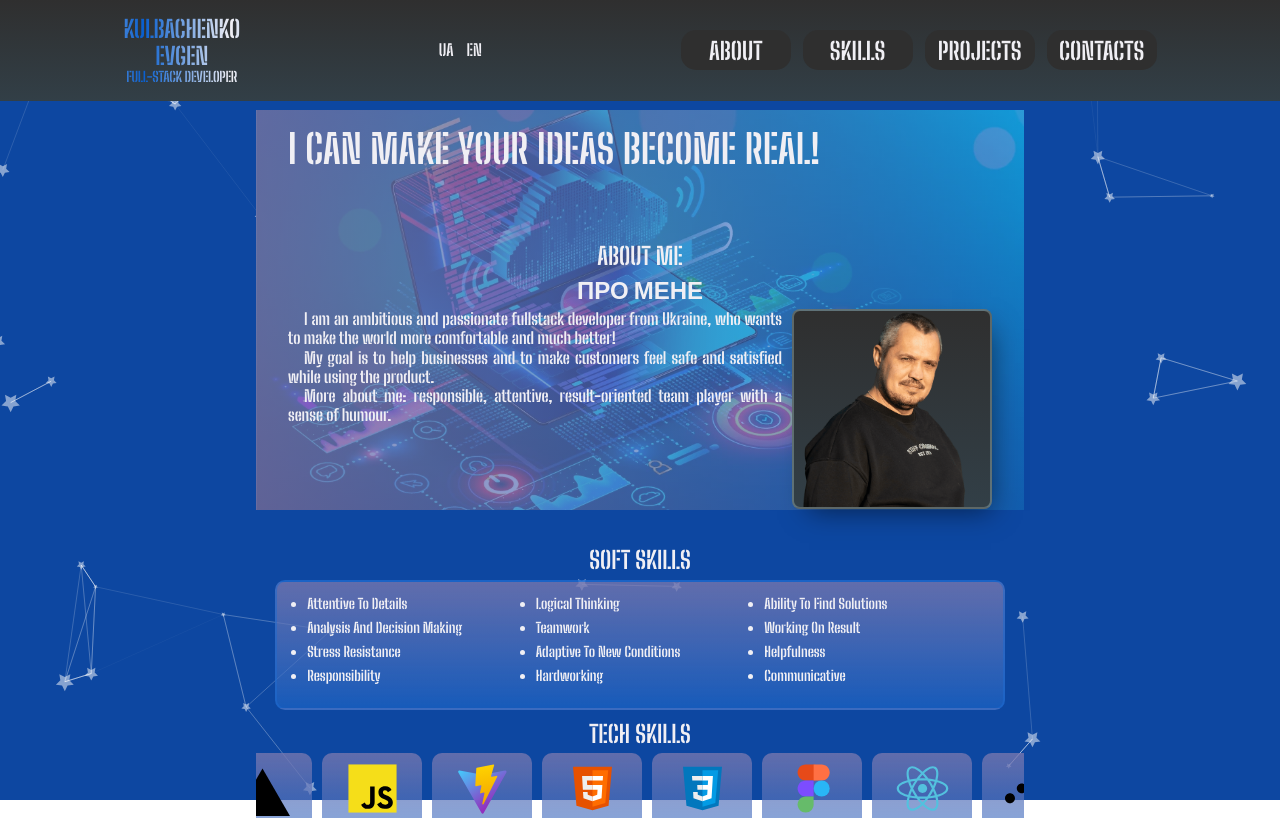
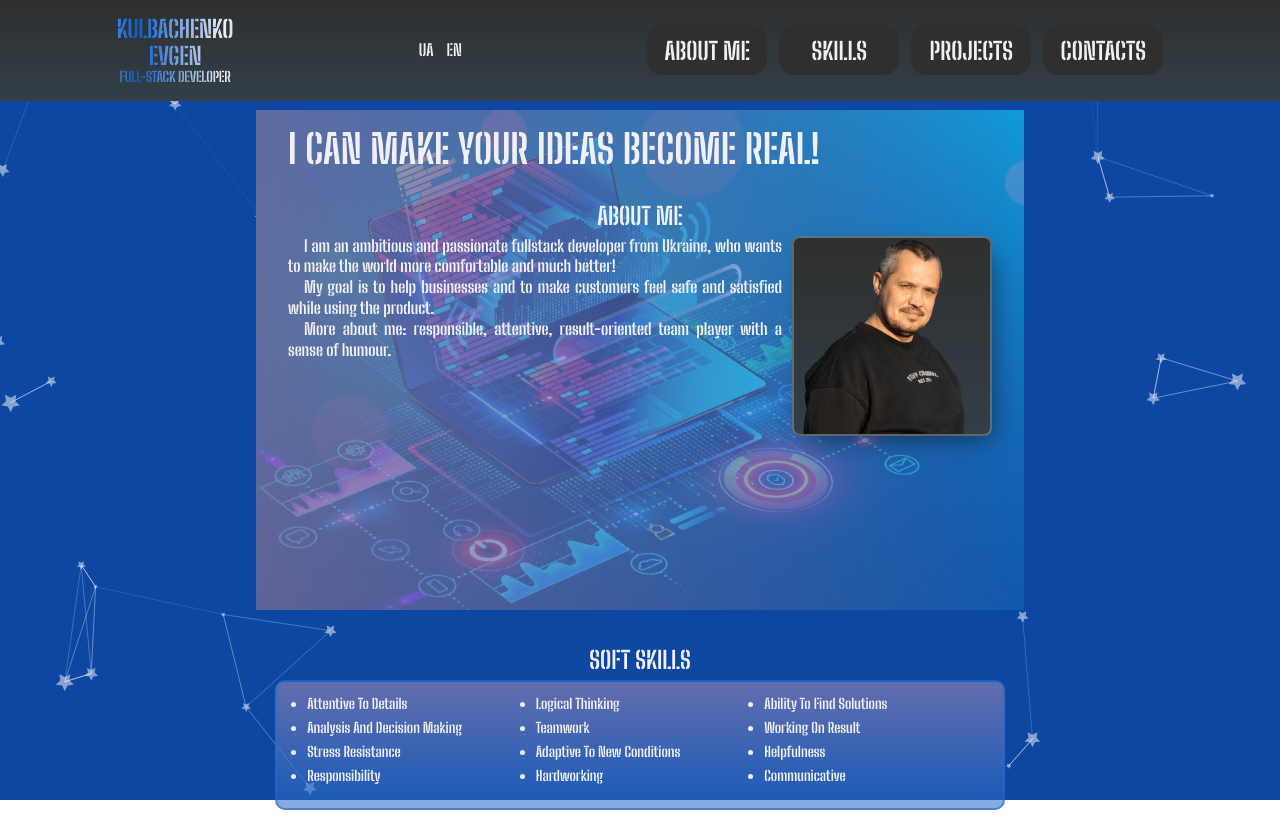
Before and after one commit to EevgenK/Portfolio-React, a React (Vite) app: page / in a window 1280 px wide. Shown: the top 818 px of the page. Built offline with nearby package versions, Linux system fonts and the light colour scheme.

Commit message:
check mob

```diff
--- a/src/components/About/About.module.css
+++ b/src/components/About/About.module.css
@@ -6,6 +6,11 @@
   text-align: justify;
   @media screen and (min-width: 768px) {
     font-size: 16px;
+    line-height: 1.3rem;
+  }
+  @media screen and (min-width: 1440px) {
+    font-size: 18px;
+    line-height: 1.5rem;
   }
 }
 .photo {
@@ -18,4 +23,7 @@
   @media screen and (min-width: 768px) {
     width: 200px;
   }
+  @media screen and (min-width: 1440px) {
+    width: 250px;
+  }
 }
--- a/src/components/About/About.tsx
+++ b/src/components/About/About.tsx
@@ -8,7 +8,7 @@ const About = () => {
   return (
     <>
       <SectionTitle text={t('about.second_title')} />
-      <SectionTitle text="ПРО МЕНЕ" />
+
       <p className={s.description}>
         <img
           className={s.photo}
--- a/src/components/Hero/Hero.module.css
+++ b/src/components/Hero/Hero.module.css
@@ -4,7 +4,7 @@
   background-repeat: no-repeat;
   background-position: center;
   background-size: cover;
-  height: 400px;
+  height: 500px;
   margin-top: 90px;
   @media screen and (min-width: 768px) {
     margin-top: 110px;
@@ -15,5 +15,5 @@
   text-transform: uppercase;
   font-style: normal;
   color: var(--grey);
-  margin-bottom: 70px; /*TEMPORARY*/
+  margin-bottom: 30px; /*TEMPORARY*/
 }
--- a/src/components/NavBar/NavBar.module.css
+++ b/src/components/NavBar/NavBar.module.css
@@ -20,8 +20,8 @@
 } */
 
 .card {
-  width: 110px;
-  height: 40px;
+  width: 120px;
+  height: 50px;
   background: var(--main-color);
   display: flex;
   justify-content: center;
--- a/src/components/NavBar/NavBar.tsx
+++ b/src/components/NavBar/NavBar.tsx
@@ -1,30 +1,32 @@
 import { FC } from 'react';
 import s from './NavBar.module.css';
+import { useTranslation } from 'react-i18next';
 interface NavBarProps {
   modal?: boolean | string;
   close?: () => void;
 }
 const NavBar: FC<NavBarProps> = ({ modal, close }) => {
+  const { t } = useTranslation();
   return (
     <ul className={modal ? s.modal_menu : s.list}>
       <li className={s.card}>
         <a onClick={() => modal && close?.()} href="#about">
-          About
+          {t('navigation.about')}
         </a>
       </li>
       <li className={s.card}>
         <a onClick={() => modal && close?.()} href="#soft skills">
-          Skills
+          {t('navigation.skills')}
         </a>
       </li>
       <li className={s.card}>
         <a onClick={() => modal && close?.()} href="#projects">
-          Projects
+          {t('navigation.projects')}
         </a>
       </li>
       <li className={s.card}>
         <a onClick={() => modal && close?.()} href="#contacts">
-          Contacts
+          {t('navigation.contacts')}
         </a>
       </li>
     </ul>
--- a/src/components/Skills/Skills.tsx
+++ b/src/components/Skills/Skills.tsx
@@ -4,12 +4,14 @@ import SectionTitle from '../SectionTitle/SectionTitle';
 import SoftSkillsList from '../SoftSkillsList/SoftSkillsList';
 import TechSkillsList from '../TechSkillsList/TechSkillsList';
 import s from './Skills.module.css';
+import { useTranslation } from 'react-i18next';
 import Marquee from 'react-fast-marquee';
 const Skills = () => {
+  const { t } = useTranslation();
   return (
     <section>
       <Container additionalClass={s.skills}>
-        <SectionTitle text="Soft Skills" id="soft skills" />
+        <SectionTitle text={t('soft_skills.title')} id="soft skills" />
         <SoftSkillsList />
         <SectionTitle text="Tech Skills" id="tech skills" />
         <Marquee speed={50} pauseOnHover direction="right">
--- a/src/i18n/translations/en.ts
+++ b/src/i18n/translations/en.ts
@@ -12,5 +12,14 @@ export const en = {
       third_p:
         'More about me: responsible, attentive, result-oriented team player with a sense of humour.',
     },
+    navigation: {
+      about: 'about me',
+      skills: 'skills',
+      projects: 'projects',
+      contacts: 'contacts',
+    },
+    soft_skills: {
+      title: 'soft skills',
+    },
   },
 };
--- a/src/i18n/translations/uk.ts
+++ b/src/i18n/translations/uk.ts
@@ -1,7 +1,7 @@
 export const uk = {
   translation: {
     about: {
-      main_title: 'Трекер споживання води',
+      main_title: 'Я можу втілити ваші ідеї в реальність!',
 
       second_title: 'Про мене',
       first_p:
@@ -13,5 +13,14 @@ export const uk = {
       third_p:
         'Більше про мене: відповідальний, уважний, орієнтований на результат командний гравець з почуттям гумору.',
     },
+    navigation: {
+      about: 'про мене',
+      skills: 'навички',
+      projects: 'проекти',
+      contacts: 'контакти',
+    },
+    soft_skills: {
+      title: 'Соціально-комунікативні навички',
+    },
   },
 };
--- a/src/index.css
+++ b/src/index.css
@@ -20,12 +20,12 @@
   font-family: 'Oswald';
   src: url('./fonts/Oswald-VariableFont_wght.ttf');
   font-optical-sizing: auto;
-  font-weight: 600;
+  font-weight: 500;
 }
 
 :root {
-  --font-accent: 'Big Shoulders Stencil', sans-serif;
-  --font-second: 'Oswald', sans-serif;
+  --font-accent: 'Big Shoulders Stencil', 'Oswald', sans-serif;
+
   --main-color: #2f2f2f;
   --main-hover: #323f47;
   --second-color: #21059b;
```
